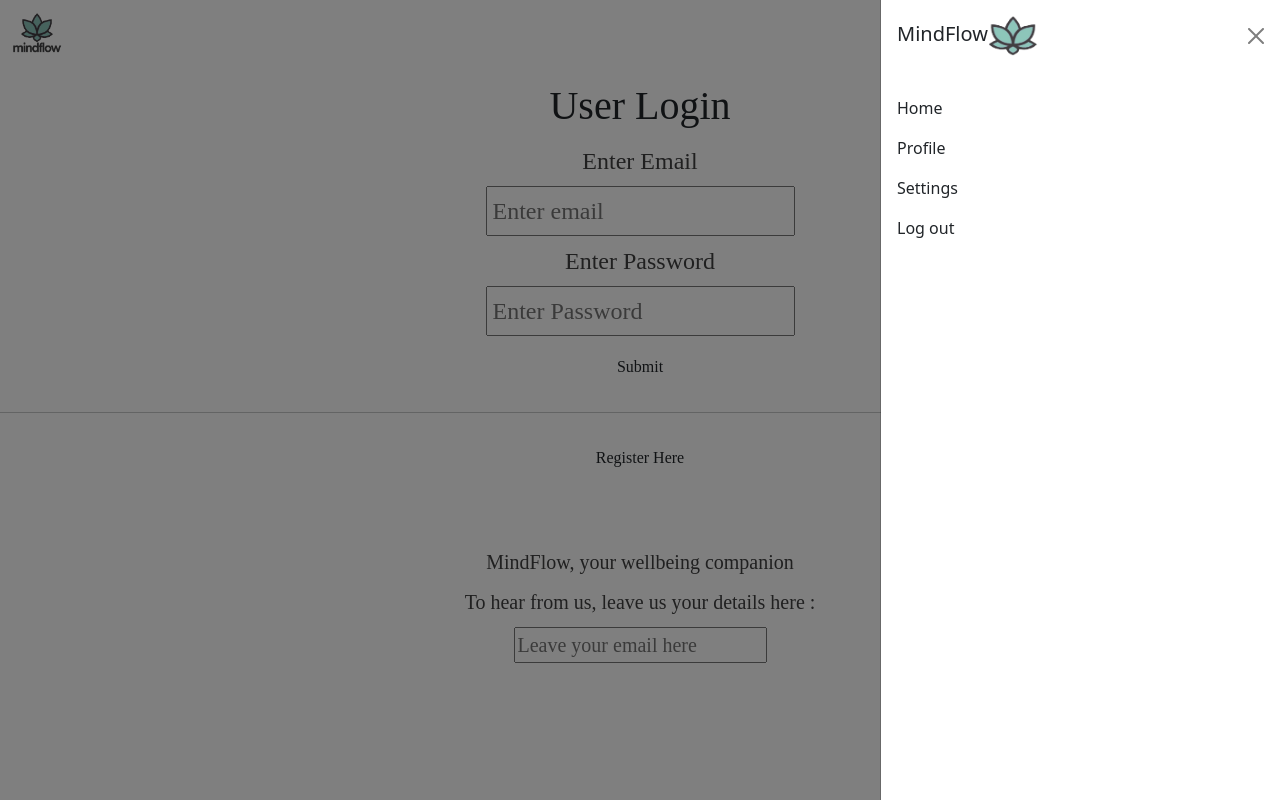
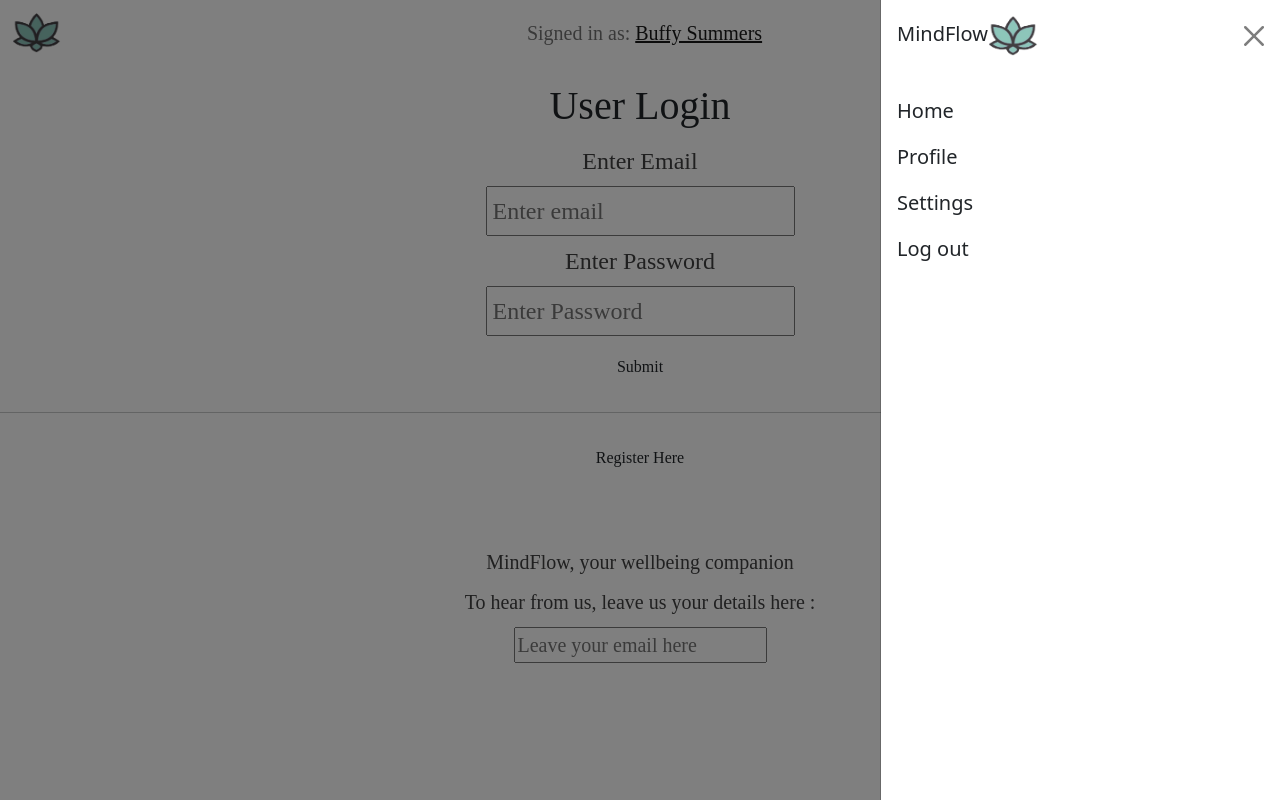
Before and after one commit to AnaG0307/MindFlow, a React (Create React App) app: page /Login in a window 1280 px wide. Both pictures are taken after a click on the button 1240 px from the left and 33 px from the top of the page. Built offline with nearby package versions, Linux system fonts and the light colour scheme; a web font is replaced by a local one.

Commit message:
updated more styling, renamed home page to landing page. added logo to landing page. added login element to header

```diff
--- a/src/App.css
+++ b/src/App.css
@@ -3,7 +3,6 @@
 #root{
   font-family: "Eina01-Bold";
   font-size: 20px;
-
 }
 
 .App {
@@ -26,7 +25,7 @@
 
 }
 .btn{
-  color: rgb(255, 255, 255);
+  color: rgb(137, 137, 137);
   background-color: rgb(255, 255, 255);
   border-radius: 5px;
   font-size: larger;
@@ -37,13 +36,13 @@
 
 .messages{
   display: flex;
-  justify-content: center;
+  justify-content:right
 }
 
 .error{
   display: block;
   background-color: rgb(255, 255, 255);
-  color: white;
+  color: rgb(192, 163, 255);
   width: fit-content;
   height: 50px;
   padding: 5px;
@@ -52,7 +51,7 @@
 .success{
   display: block;
   background-color: rgb(255, 255, 255);
-  color: white;
+  color: rgb(192, 163, 255);
   width: fit-content;
   height: 50px;
   padding: 5px;
@@ -63,3 +62,9 @@
   display: block;
   justify-content: center;
 }
+
+.HeaderLogin {
+  font-family: "Eina01-Bold";
+  font-size: 20px;
+  justify-content: right;
+}
--- a/src/Components/Header/index.js
+++ b/src/Components/Header/index.js
@@ -11,6 +11,8 @@ import Logo from "../../assets/logo.png"
 import Logo2 from "../../assets/logo2.png"
 import '../../style/Header.css'
 import '../../style/index.css'
+import HeaderLogin from '../../App.css'
+
 
 function Header() {
   return (
@@ -18,19 +20,24 @@ function Header() {
           <Container fluid>
             <Navbar.Brand href="#">
 			<img
-			src={Logo}
+			src={Logo2}
 			alt= "MindFlow logo"
 			className="mfl-logo"
-			width="50"
+			width="49"
 			height="40"
 			/>
-
 			</Navbar.Brand>
+      <div className="justify-content-end">
+      <Navbar.Text>
+      Signed in as: <a href="#login">Buffy Summers</a>
+      </Navbar.Text>
+      </div>
             <Navbar.Toggle aria-controls={`offcanvasNavbar-expand-false`} />
             <Navbar.Offcanvas
               id={`offcanvasNavbar-expand-false`}
               aria-labelledby={`offcanvasNavbarLabel-expand-false`}
               placement="end"
+			  style={{fontSize:"20px"}}
             >
               <Offcanvas.Header closeButton>
                 <Offcanvas.Title id={`offcanvasNavbarLabel-expand-false`}>
--- a/src/index.js
+++ b/src/index.js
@@ -1,7 +1,7 @@
 import React from 'react';
 import ReactDOM from 'react-dom/client';
 import { BrowserRouter as Router, Route, Routes} from 'react-router-dom';
-import Home from './pages/Home/App';
+import Home from './pages/Landing Page/App';
 import Header from './Components/Header';
 import reportWebVitals from './reportWebVitals';
 import Footer from './Components/Footer'
@@ -9,6 +9,7 @@ import Dashboard from './pages/Dashboard';
 import Registration from './Components/Login/Registration';
 import Login from './Components/Login/login.js';
 import 'bootstrap/dist/css/bootstrap.min.css';
+import ThemeProvider from 'react-bootstrap/ThemeProvider'
 
 
 const root = ReactDOM.createRoot(document.getElementById('root'));
--- a/src/pages/Home/App.js
+++ /dev/null
@@ -1,17 +0,0 @@
-import React from 'react';
-import '../../App.css'
-import Registration from '../../Components/Login/Registration'
-
-
-function App() {
-
-  return (
-
-    <div className='App'>
-      <h1>MindFlow</h1>
-      <h2>Your wellbeing companion</h2>
-    </div>
-  );
-}
-
-export default App;
--- /dev/null
+++ b/src/pages/LandingPage/App.js
@@ -0,0 +1,27 @@
+import React from 'react';
+import '../../App.css'
+import Logo from "../../assets/logo.png"
+import Logo2 from "../../assets/logo2.png"
+import '../../style/Header.css'
+import '../../style/index.css'
+
+
+function App() {
+
+  return (
+
+    <div className='App'>
+    <img
+    src={Logo2}
+    alt= "MindFlow logo"
+    className="mfl-logo"
+    width="120"
+    height="100"
+    />
+      <h1>MindFlow</h1>
+      <h3>Your wellbeing companion</h3>
+    </div>
+  );
+}
+
+export default App;
```
Also changed, not shown: 1 other file (tests, documents, lock files or other folders).
